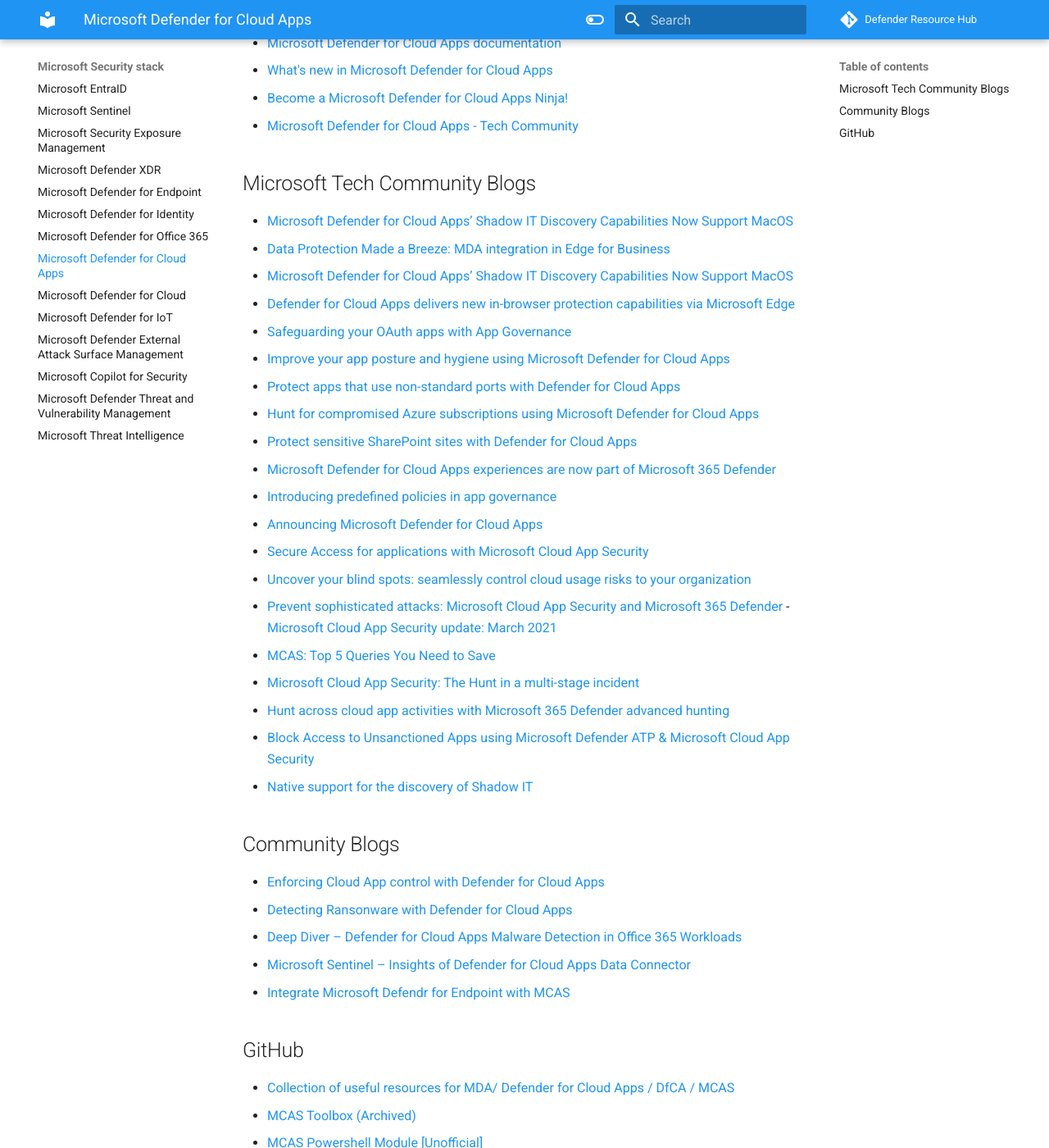
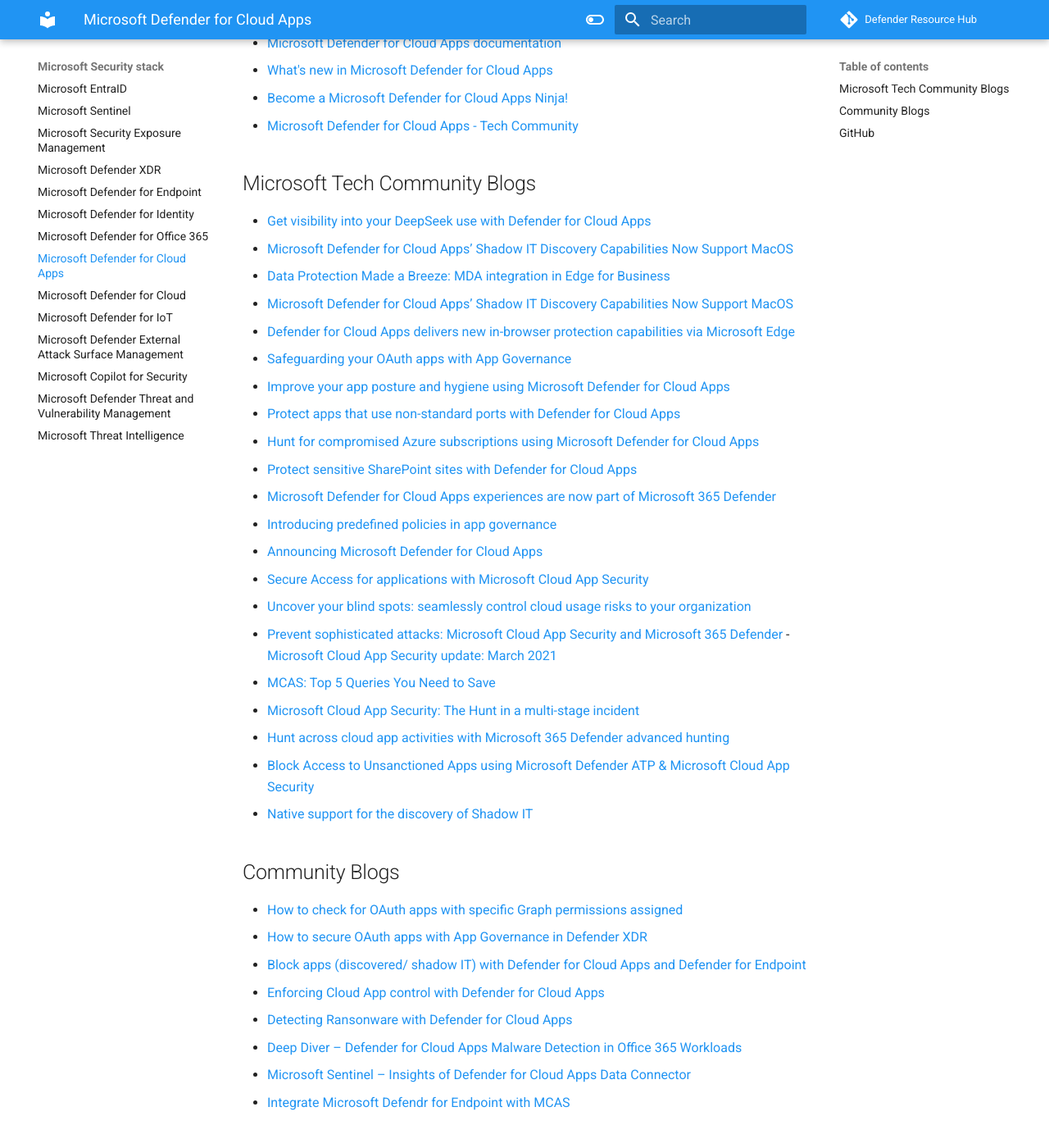
Before and after one commit to alexverboon/DefenderResourceHub, an MkDocs documentation site: the page built from docs/mdca.md, in a window 1280 px wide and 1400 px high, scrolled down 263 px. Shown: the whole window at 82% size. Built offline with MkDocs 1.6.1 and Material for MkDocs 9.7.7, drawn with Linux system fonts in a browser that asks for light colours; comment, search, counter and statistics services are not loaded; some of the changed text lies outside the part shown.

Commit message:
Defender for cloud apps updates

```diff
--- a/docs/mdca.md
+++ b/docs/mdca.md
@@ -8,6 +8,7 @@
 
 ## Microsoft Tech Community Blogs
 
+- [Get visibility into your DeepSeek use with Defender for Cloud Apps](https://techcommunity.microsoft.com/blog/microsoftthreatprotectionblog/get-visibility-into-your-deepseek-use-with-defender-for-cloud-apps/4372520)
 - [Microsoft Defender for Cloud Apps’ Shadow IT Discovery Capabilities Now Support MacOS](https://techcommunity.microsoft.com/t5/microsoft-defender-xdr-blog/microsoft-defender-for-cloud-apps-shadow-it-discovery/ba-p/4159677)
 - [Data Protection Made a Breeze: MDA integration in Edge for Business](https://cloudbrothers.info/en/data-protection-breeze-mda-integration-edge-business/)
 - [Microsoft Defender for Cloud Apps’ Shadow IT Discovery Capabilities Now Support MacOS](https://techcommunity.microsoft.com/t5/microsoft-defender-xdr-blog/microsoft-defender-for-cloud-apps-shadow-it-discovery/ba-p/4159677)
@@ -32,6 +33,9 @@
 
 ## Community Blogs
 
+- [How to check for OAuth apps with specific Graph permissions assigned](https://jeffreyappel.nl/how-to-check-for-oauth-apps-with-specific-graph-permissions-assigned/)
+- [How to secure OAuth apps with App Governance in Defender XDR](https://jeffreyappel.nl/how-to-secure-oauth-apps-with-app-governance-in-defender-xdr/)
+- [Block apps (discovered/ shadow IT) with Defender for Cloud Apps and Defender for Endpoint](https://jeffreyappel.nl/block-apps-discovered-shadow-it-with-defender-for-cloud-apps-and-defender-for-endpoint/)
 - [Enforcing Cloud App control with Defender for Cloud Apps](https://medium.com/cloudnsec/enforcing-cloud-app-control-with-defender-for-cloud-apps-aa8dc7a876a1)
 - [Detecting Ransonware with Defender for Cloud Apps](https://cyberdom.blog/2023/08/27/detecting-ransomware-with-defender-for-cloud-apps/)
 - [Deep Diver – Defender for Cloud Apps Malware Detection in Office 365 Workloads](https://samilamppu.com/2022/05/04/deep-diver-defender-for-cloud-apps-malware-detection-in-office-365-workloads/)
@@ -42,5 +46,6 @@
 
 - [Collection of useful resources for MDA/ Defender for Cloud Apps / DfCA / MCAS](https://github.com/jkerai1/SoftwareCertificates/tree/main/Bulk-IOC-CSVs/MDA#block-user-agents)
 - [MCAS Toolbox (Archived)](https://github.com/alexverboon/MCASToolbox)
+- [Defender-for-Cloud-Apps - Toolbox](https://github.com/alexverboon/Defender-for-Cloud-Apps-Toolbox)
 - [MCAS Powershell Module [Unofficial]](https://github.com/microsoft/MCAS)
 - [Microsoft Defender for Cloud Apps - Toolkit](https://github.com/alexverboon/Defender-for-Cloud-Apps-Toolbox)
```
